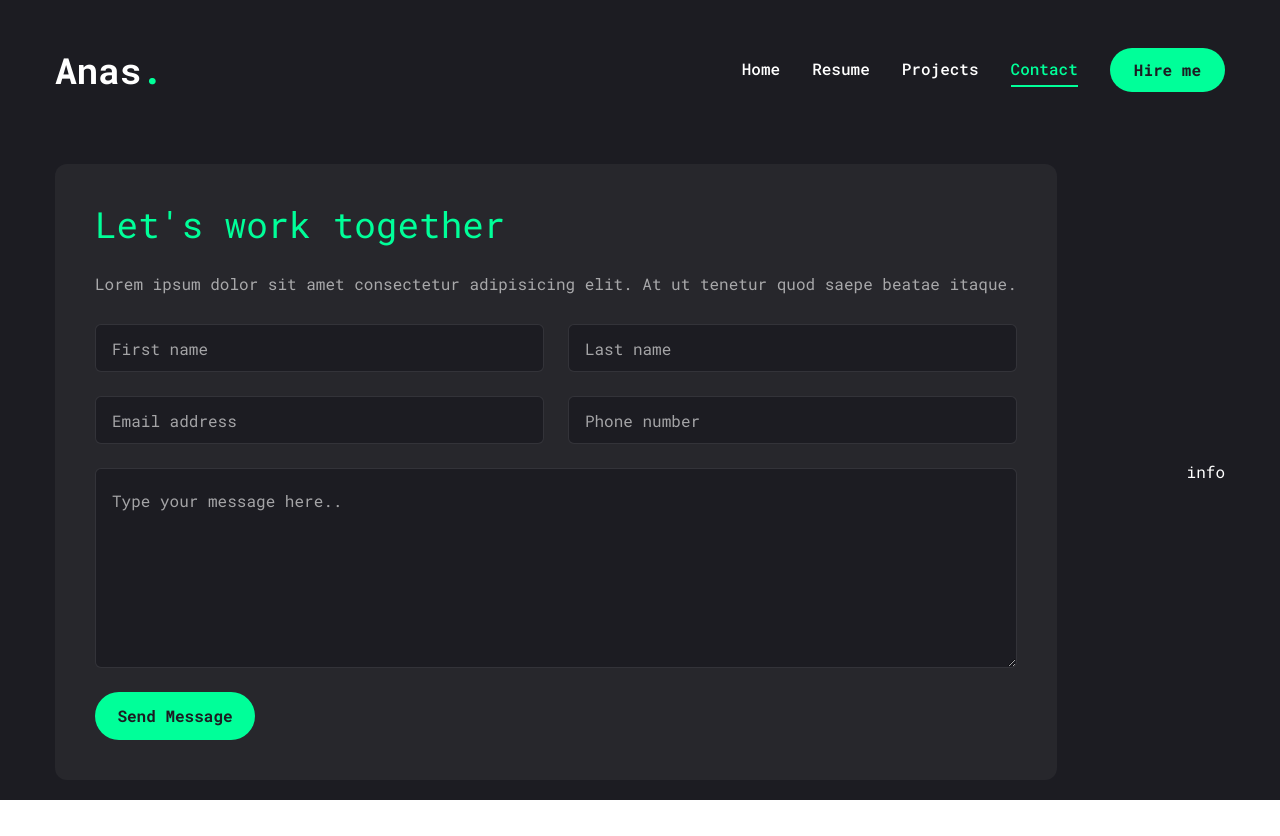
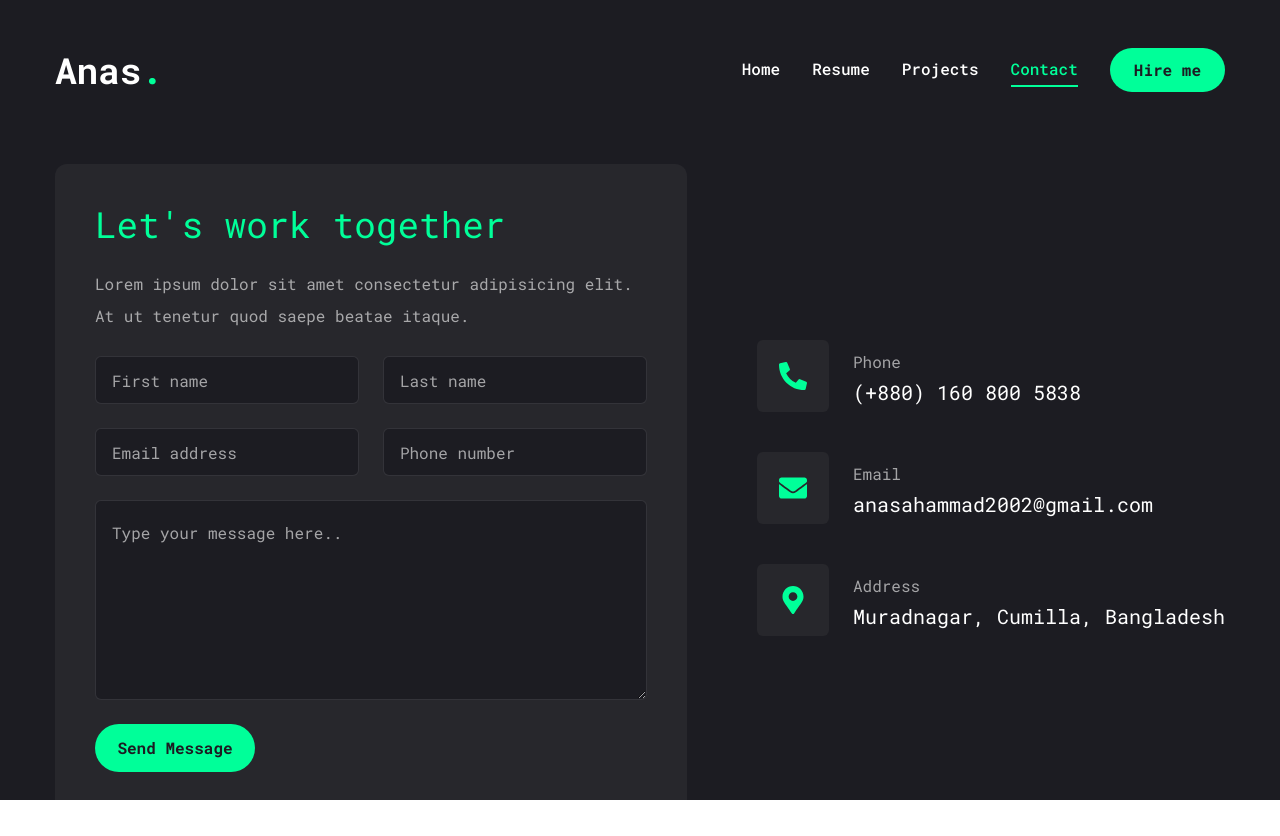
Before and after one commit to anasahammad/my-portfolio, a Next.js app: page /contact in a window 1280 px wide. Before the commit the page ends 804 px from the top, so only its background shows below. Built offline with nearby package versions, Linux system fonts and the light colour scheme.

Commit message:
contact page design added

```diff
--- a/app/contact/page.jsx
+++ b/app/contact/page.jsx
@@ -33,7 +33,7 @@
            <div className="container mx-auto">
             <div className="flex flex-col xl:flex-row gap-[30px] ">
                 {/* form */}
-                <div className="xl:h-[54%] order-2 xl:order-none">
+                <div className="xl:w-[54%] order-2 xl:order-none">
                     <form className="flex flex-col gap-6 p-10 bg-[#27272c] rounded-xl">
                         <h3 className="text-4xl text-accent">Let's work together</h3>
                         <p className="text-white/60">Lorem ipsum dolor sit amet consectetur adipisicing elit. At ut tenetur quod saepe beatae itaque.</p>
@@ -55,7 +55,23 @@
                 </div>
 
                 {/* info */}
-                <div className="flex-1 flex items-center xl:justify-end order-1 xl:order-none mb-8 xl:mb-0 ">info</div>
+                <div className="flex-1 flex items-center xl:justify-end order-1 xl:order-none mb-8 xl:mb-0 ">
+
+                <ul className="flex flex-col gap-10">
+                    {info.map((item, idx)=> {
+                        return <li key={idx} className="flex items-center gap-6">
+                            <div className="w-[52px] h-[52px] xl:w-[72px] xl:h-[72px] bg-[#27272c] text-accent rounded-md flex items-center justify-center">
+                                <div className="text-[28px]">{item.icon}</div>
+                            </div>
+
+                            <div className="flex-1">
+                                <p className="text-white/60">{item.title}</p>
+                                <h3 className="text-xl">{item.description}</h3>
+                            </div>
+                        </li>
+                    })}
+                </ul>
+                </div>
             </div>
            </div>
         </motion.section>
```
